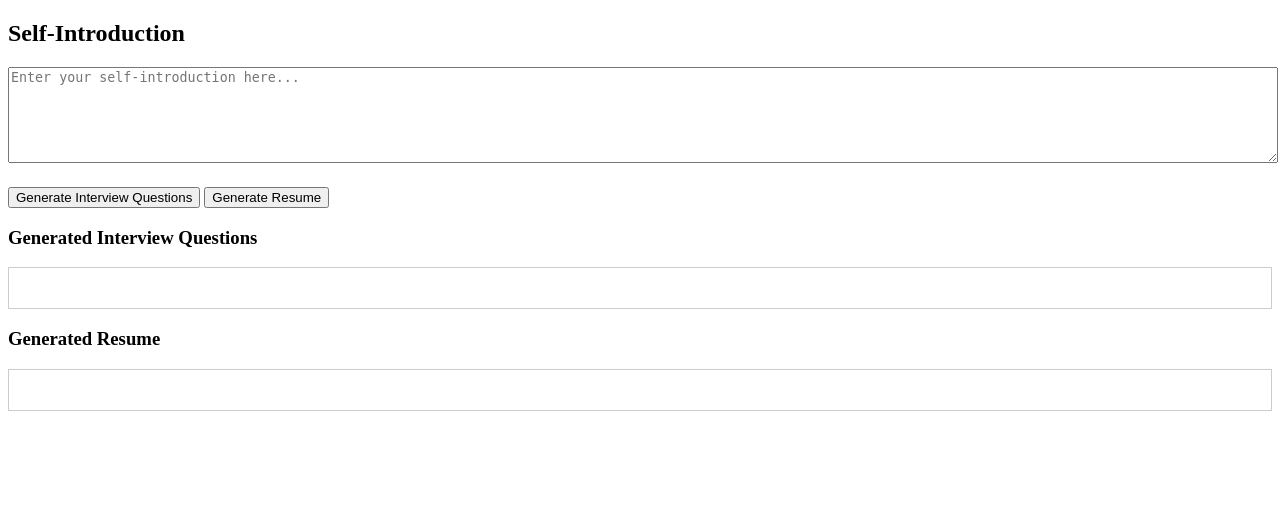
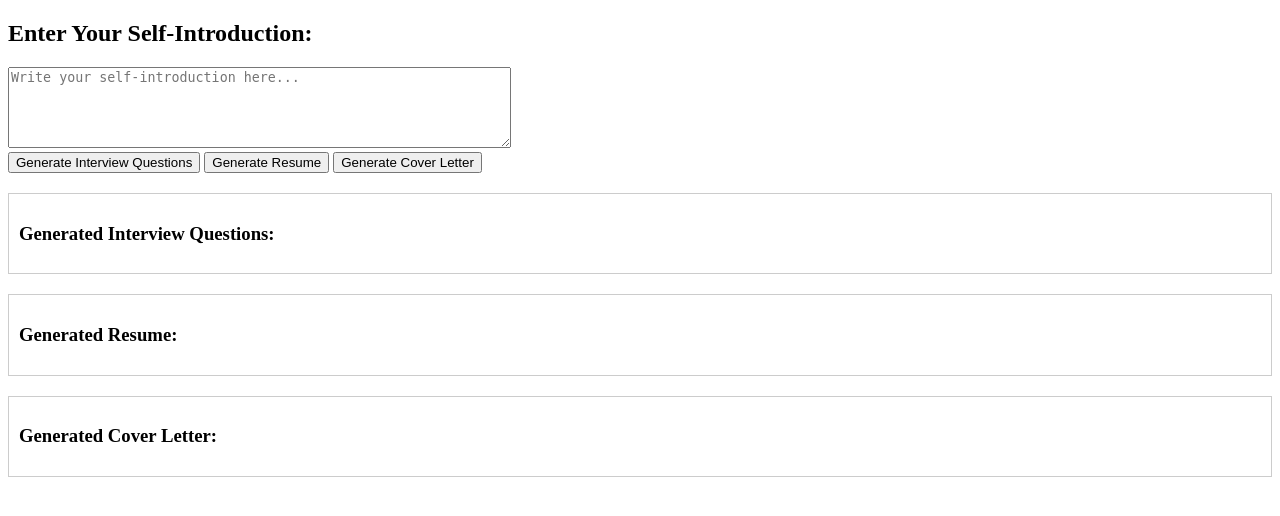
Before and after one commit to chenyuan99/jobGPT, a Flask app: page / in a window 1280 px wide. Shown: the top 516 px of the page. Run offline with Flask 3, Linux system fonts and the light colour scheme; parts of the project's set-up code (start-up, migrations or seed data) failed here and were passed over.

Commit message:
Update index.html

```diff
--- a/templates/index.html
+++ b/templates/index.html
@@ -2,36 +2,39 @@
 <html lang="en">
 <head>
     <meta charset="UTF-8">
-    <meta name="viewport" content="width=device-width, initial-scale=1.0">
-    <title>Interview & Resume Generator</title>
-    <link rel="stylesheet" href="app.css"> <!-- 引用 CSS 文件 -->
+    <title>Self-Introduction Based Generator</title>
+    <link rel="stylesheet" href="app.css">
 </head>
 <body>
     <div class="content">
-        <!-- 自我介绍输入框 -->
-        <h2>Self-Introduction</h2>
-        <textarea id="introduction" placeholder="Enter your self-introduction here..." rows="6" style="width: 100%;"></textarea> <!-- 自我介绍文本框 -->
+        <!-- Text area for self-introduction -->
+        <h2>Enter Your Self-Introduction:</h2>
+        <textarea id="self-introduction" rows="5" cols="60" placeholder="Write your self-introduction here..."></textarea>
 
-        <!-- 按钮区 -->
-        <div class="button-area" style="margin-top: 20px;">
-            <button class="btn" id="generate-interview-questions">Generate Interview Questions</button> <!-- 生成面试问题按钮 -->
-            <button class="btn" id="generate-resume">Generate Resume</button> <!-- 生成简历按钮 -->
+        <!-- Form with buttons for generating content -->
+        <form id="form">
+            <button type="button" onclick="generateInterviewQuestions()" class="btn">Generate Interview Questions</button>
+            <button type="button" onclick="generateResume()" class="btn">Generate Resume</button>
+            <button type="button" onclick="generateCoverLetter()" class="btn">Generate Cover Letter</button>
+        </form>
+
+        <!-- Sections to display generated content -->
+        <div id="interview-questions-output" style="margin-top: 20px; border: 1px solid #ccc; padding: 10px;">
+            <h3>Generated Interview Questions:</h3>
+            <!-- Interview questions output here -->
         </div>
 
-        <!-- 面试问题输出区域 -->
-        <h3>Generated Interview Questions</h3>
-        <ol id="interview-questions-output" style="padding: 20px; border: 1px solid #ccc;">
-            <!-- 面试问题将在这里生成 -->
-        </ol>
+        <div id="resume-output" style="margin-top: 20px; border: 1px solid #ccc; padding: 10px;">
+            <h3>Generated Resume:</h3>
+            <!-- Resume output here -->
+        </div>
 
-        <!-- 简历输出区域 -->
-        <h3>Generated Resume</h3>
-        <div id="resume-output" style="padding: 20px; border: 1px solid #ccc;">
-            <!-- 简历将在这里生成 -->
+        <div id="cover-letter-output" style="margin-top: 20px; border: 1px solid #ccc; padding: 10px;">
+            <h3>Generated Cover Letter:</h3>
+            <!-- Cover letter output here -->
         </div>
     </div>
 
-    <!-- 引用 JavaScript 文件 -->
-    <script src="app.js"></script> <!-- 引用 JavaScript -->
+    <script src="app.js"></script>
 </body>
 </html>
```
